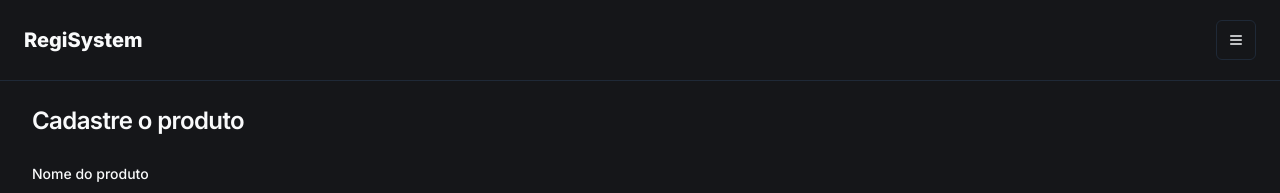
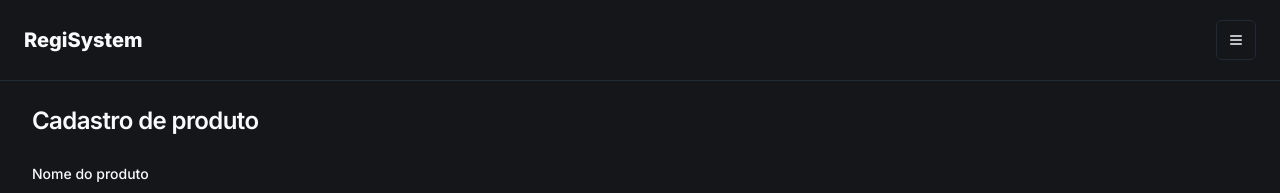
Before and after one commit to JonatanPaes/regisystem, a Next.js app: page /product in a window 1280 px wide. Shown: the top 193 px of the page. Built offline with nearby package versions, Linux system fonts and the light colour scheme.

Commit message:
style: change title

```diff
--- a/src/app/(app)/product/page.tsx
+++ b/src/app/(app)/product/page.tsx
@@ -8,7 +8,7 @@ export default async function Product() {
     <div className="flex flex-col justify-center gap-6">
       <div className="flex flex-col gap-2 text-start">
         <h1 className="text-2xl font-semibold tracking-tight">
-          Cadastre o produto
+          Cadastro de produto
         </h1>
       </div>
 
@@ -45,12 +45,7 @@ export default async function Product() {
         </div>
 
         <div className="flex w-full gap-4 lg:w-72">
-          <Button
-            disabled={false}
-            variant="secondary"
-            className="w-full"
-            type="submit"
-          >
+          <Button disabled={false} variant="secondary" className="w-full">
             Cancelar
           </Button>
 
```
